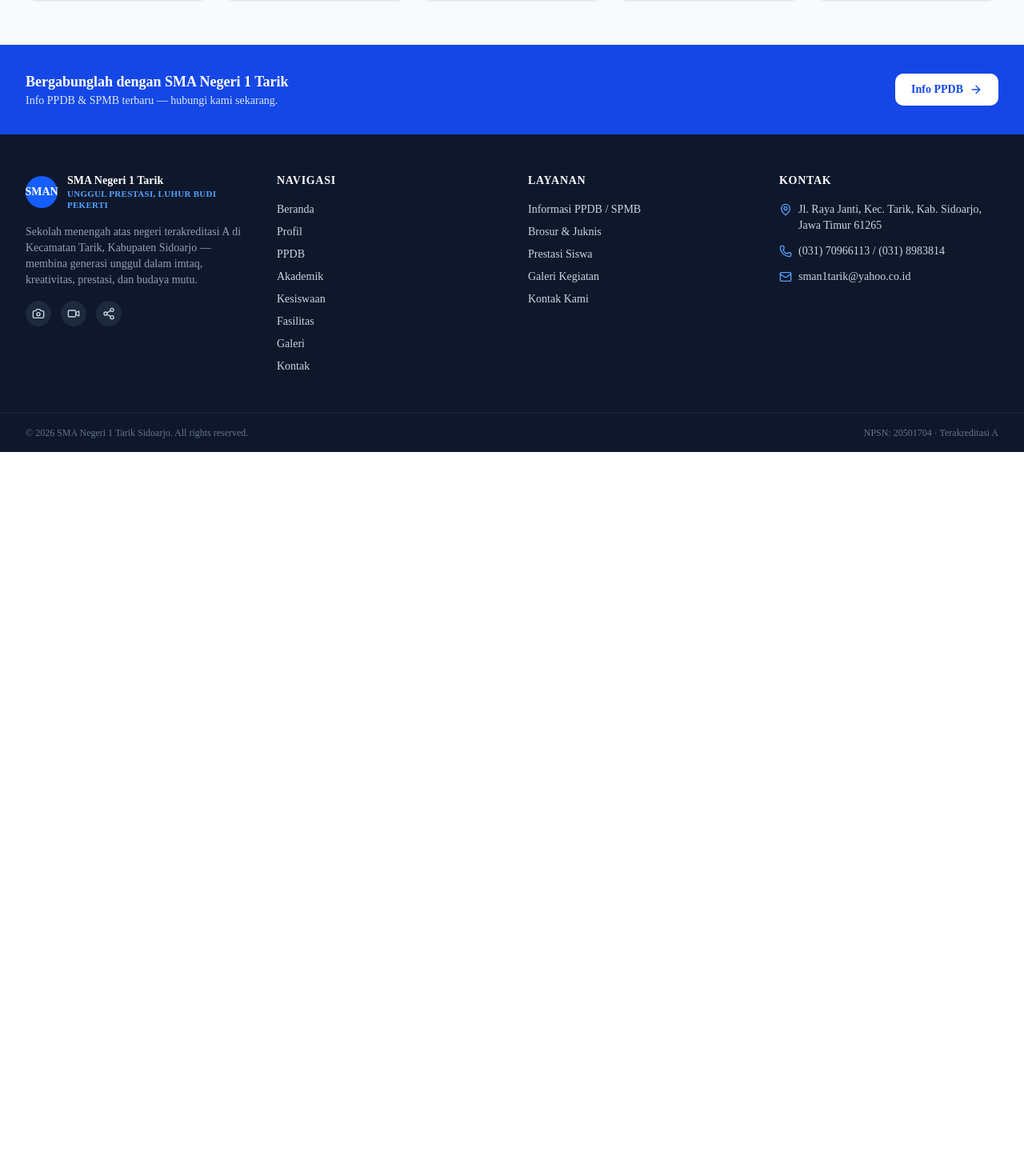
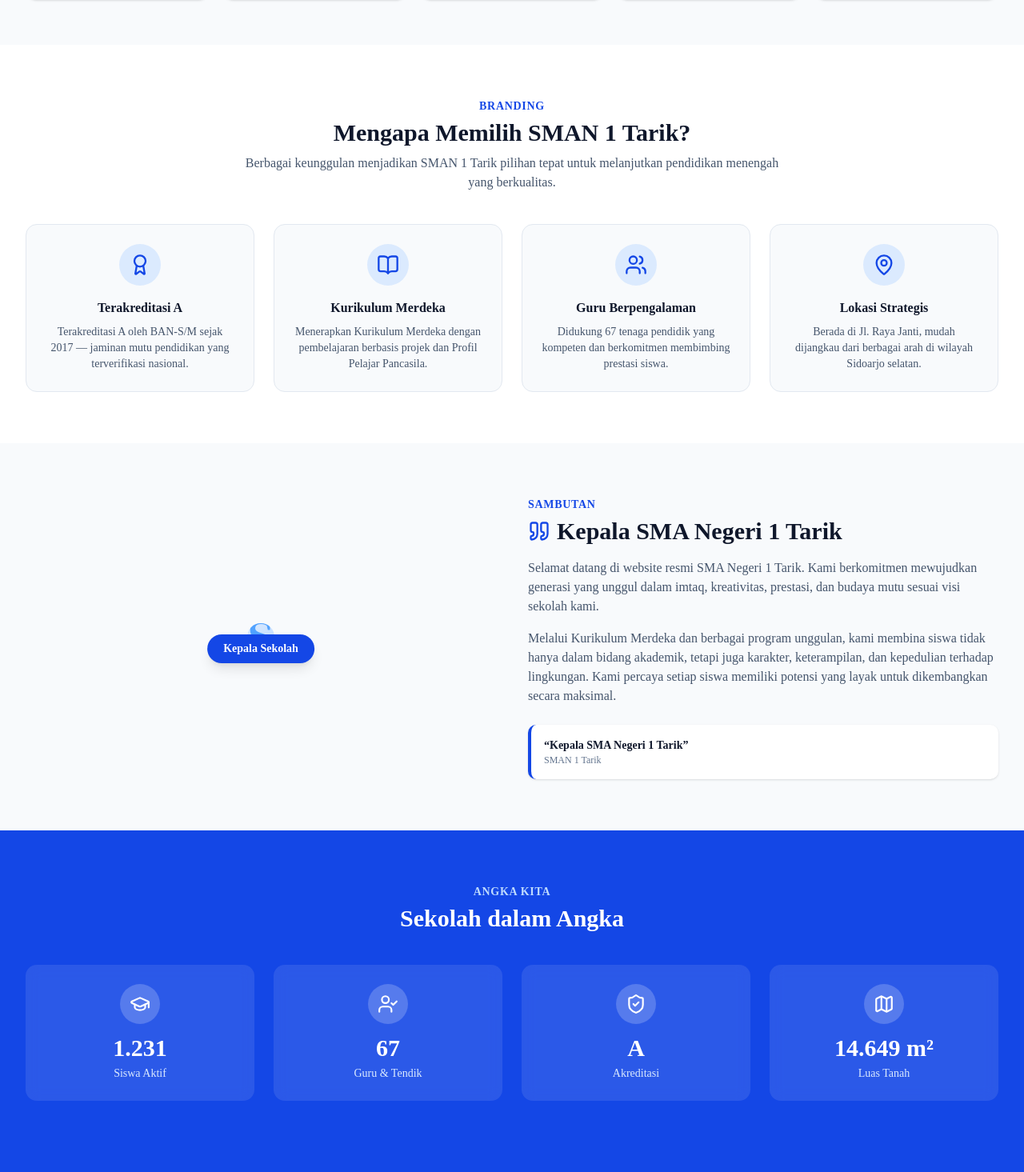
Before and after one commit to lsty-ok/sman1tarik, a Next.js app in the folder website/: page / in a window 1280 px wide. Shown: the part 965-2430 px from the top of the page at 80% size. Before the commit the page ends 1530 px from the top, so only its background shows below. Built offline with nearby package versions, Linux system fonts and the light colour scheme.

Commit message:
feat: build Zone 2 - branding, welcome, and stats

```diff
--- a/website/src/app/page.tsx
+++ b/website/src/app/page.tsx
@@ -1,5 +1,8 @@
 import Hero from "@/components/home/Hero";
 import PPDBQuickInfo from "@/components/home/PPDBQuickInfo";
+import Keunggulan from "@/components/home/Keunggulan";
+import Sambutan from "@/components/home/Sambutan";
+import AngkaKita from "@/components/home/AngkaKita";
 
 export default function Home() {
   return (
@@ -7,6 +10,11 @@
       {/* Zona 1 — First Impression */}
       <Hero />
       <PPDBQuickInfo />
+
+      {/* Zona 2 — Trust */}
+      <Keunggulan />
+      <Sambutan />
+      <AngkaKita />
     </>
   );
 }
--- /dev/null
+++ b/website/src/components/home/AngkaKita.tsx
@@ -0,0 +1,63 @@
+import { GraduationCap, UserCheck, ShieldCheck, Map } from "lucide-react";
+
+import { stats } from "@/data/siteData";
+
+export default function AngkaKita() {
+  const items = [
+    {
+      icon: GraduationCap,
+      value: stats.siswa,
+      label: "Siswa Aktif",
+    },
+    {
+      icon: UserCheck,
+      value: stats.guru,
+      label: "Guru & Tendik",
+    },
+    {
+      icon: ShieldCheck,
+      value: stats.akreditasi,
+      label: "Akreditasi",
+    },
+    {
+      icon: Map,
+      value: stats.luasTanah,
+      label: "Luas Tanah",
+    },
+  ];
+
+  return (
+    <section className="bg-blue-700">
+      <div className="mx-auto max-w-7xl px-4 py-16 sm:px-6 lg:px-8">
+        <div className="mb-10 text-center">
+          <span className="text-sm font-semibold uppercase tracking-wider text-blue-200">
+            Angka Kita
+          </span>
+          <h2 className="mt-1 text-2xl font-bold text-white sm:text-3xl">
+            Sekolah dalam Angka
+          </h2>
+        </div>
+
+        <div className="grid grid-cols-2 gap-6 lg:grid-cols-4">
+          {items.map((item) => {
+            const Icon = item.icon;
+            return (
+              <div
+                key={item.label}
+                className="rounded-xl bg-white/10 p-6 text-center backdrop-blur"
+              >
+                <div className="mx-auto mb-3 inline-flex rounded-full bg-white/20 p-3 text-white">
+                  <Icon size={26} />
+                </div>
+                <p className="text-3xl font-extrabold text-white">
+                  {item.value}
+                </p>
+                <p className="mt-1 text-sm text-blue-100">{item.label}</p>
+              </div>
+            );
+          })}
+        </div>
+      </div>
+    </section>
+  );
+}
--- /dev/null
+++ b/website/src/components/home/Keunggulan.tsx
@@ -0,0 +1,49 @@
+import { Award, BookOpen, Users, MapPin } from "lucide-react";
+
+import { keunggulan } from "@/data/siteData";
+
+const iconMap: Record<string, React.ElementType> = {
+  Award,
+  BookOpen,
+  Users,
+  MapPin,
+};
+
+export default function Keunggulan() {
+  return (
+    <section className="bg-white">
+      <div className="mx-auto max-w-7xl px-4 py-16 sm:px-6 lg:px-8">
+        <div className="mb-10 text-center">
+          <span className="text-sm font-semibold uppercase tracking-wider text-blue-700">
+            Branding
+          </span>
+          <h2 className="mt-1 text-2xl font-bold text-slate-900 sm:text-3xl">
+            Mengapa Memilih SMAN 1 Tarik?
+          </h2>
+          <p className="mx-auto mt-2 max-w-2xl text-slate-600">
+            Berbagai keunggulan menjadikan SMAN 1 Tarik pilihan tepat untuk
+            melanjutkan pendidikan menengah yang berkualitas.
+          </p>
+        </div>
+
+        <div className="grid grid-cols-1 gap-6 sm:grid-cols-2 lg:grid-cols-4">
+          {keunggulan.map((item) => {
+            const Icon = iconMap[item.icon] ?? Award;
+            return (
+              <div
+                key={item.title}
+                className="rounded-xl border border-slate-200 bg-slate-50 p-6 text-center transition-all hover:border-blue-300 hover:bg-white hover:shadow-md"
+              >
+                <div className="mx-auto mb-4 inline-flex rounded-full bg-blue-100 p-3 text-blue-700">
+                  <Icon size={28} />
+                </div>
+                <h3 className="font-semibold text-slate-900">{item.title}</h3>
+                <p className="mt-2 text-sm text-slate-600">{item.desc}</p>
+              </div>
+            );
+          })}
+        </div>
+      </div>
+    </section>
+  );
+}
--- /dev/null
+++ b/website/src/components/home/Sambutan.tsx
@@ -0,0 +1,48 @@
+import { Quote } from "lucide-react";
+
+import { sambutan } from "@/data/siteData";
+
+export default function Sambutan() {
+  return (
+    <section className="bg-slate-50">
+      <div className="mx-auto max-w-7xl px-4 py-16 sm:px-6 lg:px-8">
+        <div className="grid grid-cols-1 items-center gap-10 lg:grid-cols-2">
+          {/* Foto */}
+          <div className="relative mx-auto max-w-sm">
+            <div className="aspect-square w-full overflow-hidden rounded-2xl bg-slate-200">
+              {/* Placeholder — ganti dengan foto kepala sekolah aktual */}
+              <div className="flex h-full w-full items-center justify-center bg-gradient-to-br from-blue-100 to-blue-200 text-blue-400">
+                <span className="text-6xl font-bold">S</span>
+              </div>
+            </div>
+            <div className="absolute -bottom-4 left-1/2 -translate-x-1/2 whitespace-nowrap rounded-full bg-blue-700 px-5 py-2 text-sm font-semibold text-white shadow-lg">
+              {sambutan.jabatan}
+            </div>
+          </div>
+
+          {/* Teks */}
+          <div>
+            <span className="text-sm font-semibold uppercase tracking-wider text-blue-700">
+              Sambutan
+            </span>
+            <h2 className="mt-1 flex items-center gap-2 text-2xl font-bold text-slate-900 sm:text-3xl">
+              <Quote size={28} className="text-blue-700" />
+              {sambutan.nama}
+            </h2>
+            <div className="mt-4 space-y-4 text-slate-600">
+              {sambutan.isi.map((p, i) => (
+                <p key={i}>{p}</p>
+              ))}
+            </div>
+            <div className="mt-6 rounded-lg border-l-4 border-blue-700 bg-white p-4 shadow-sm">
+              <p className="text-sm font-semibold text-slate-900">
+                “{sambutan.nama}”
+              </p>
+              <p className="text-xs text-slate-500">SMAN 1 Tarik</p>
+            </div>
+          </div>
+        </div>
+      </div>
+    </section>
+  );
+}
```
